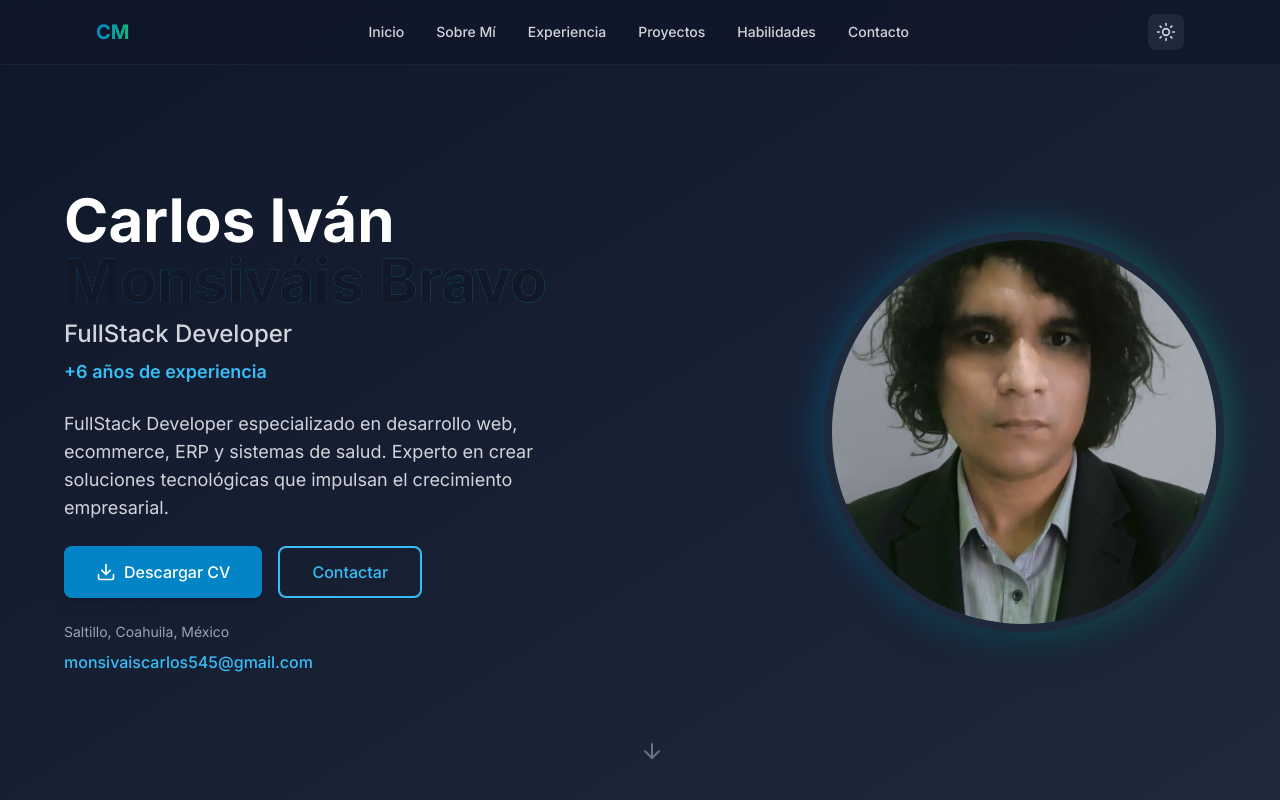
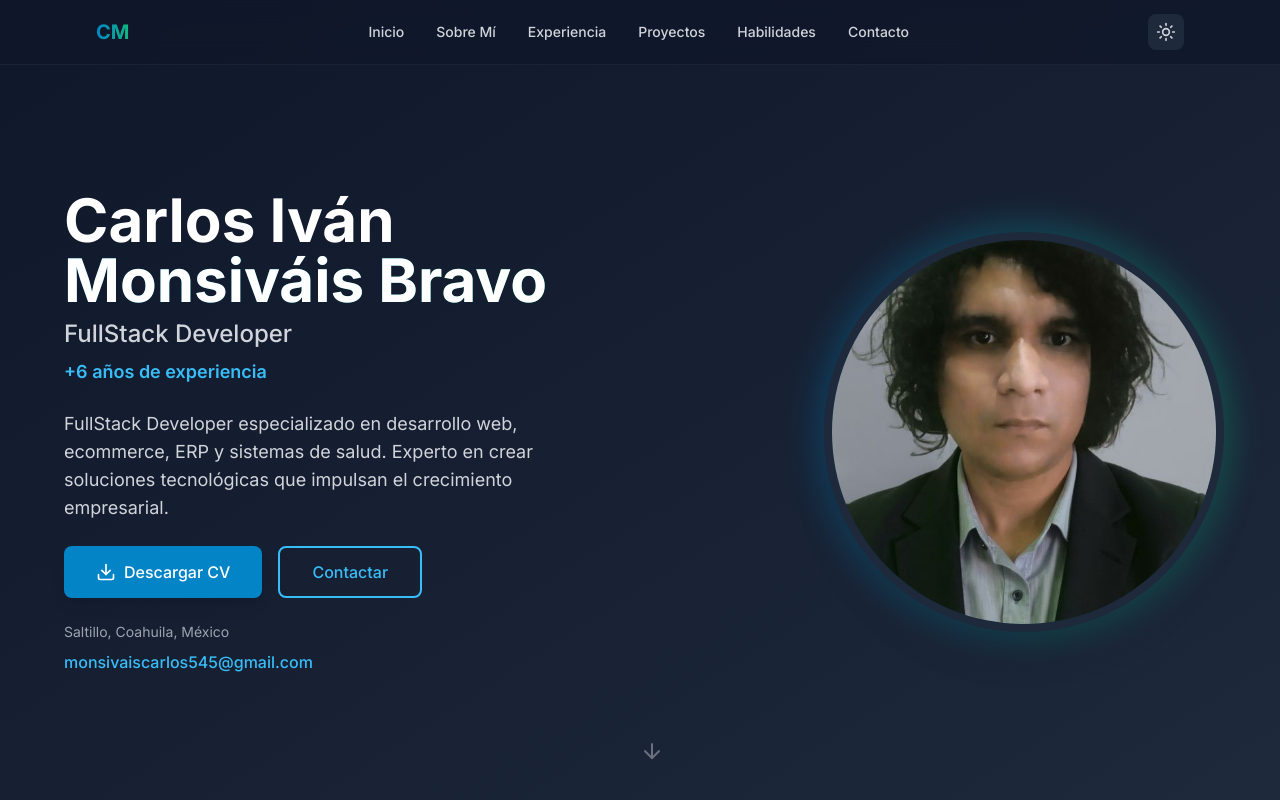
Before and after one commit to cmonsivaisb/portfoliocmb, a React (Vite) app: page / in a window 1280 px wide. Shown: the top 800 px of the page. Built offline with nearby package versions, Linux system fonts and the light colour scheme.

Commit message:
Update Hero.tsx

```diff
--- a/src/components/Hero.tsx
+++ b/src/components/Hero.tsx
@@ -30,7 +30,7 @@ const Hero: React.FC = () => {
             <h1 className="text-4xl sm:text-5xl lg:text-6xl font-bold text-gray-900 dark:text-white leading-tight">
               {personalInfo.name.split(' ').slice(0, 2).join(' ')}
               <br />
-              <span className="bg-gradient-to-r from-primary-600 to-accent-500 bg-clip-text text-gray-900">
+              <span className="bg-gradient-to-r from-primary-600 to-accent-500 bg-clip-text dark:text-white text-gray-900">
                 {personalInfo.name.split(' ').slice(-2).join(' ')}
               </span>
             </h1>
```
